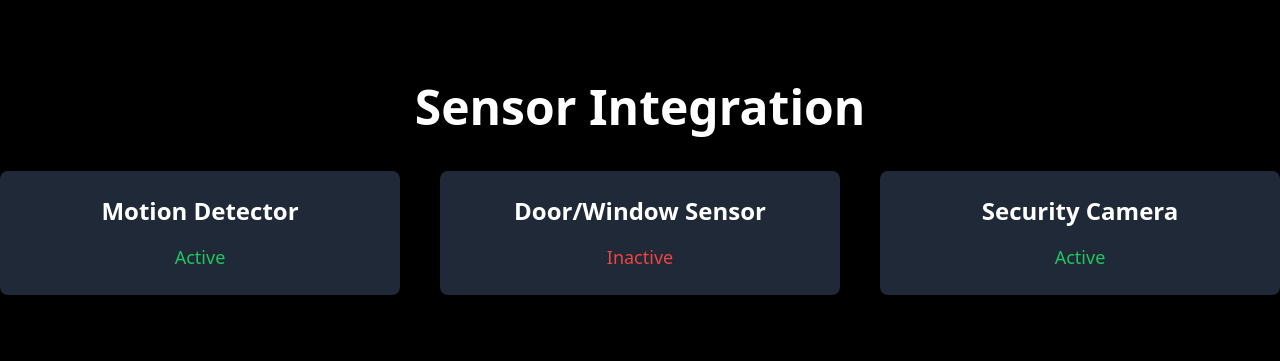
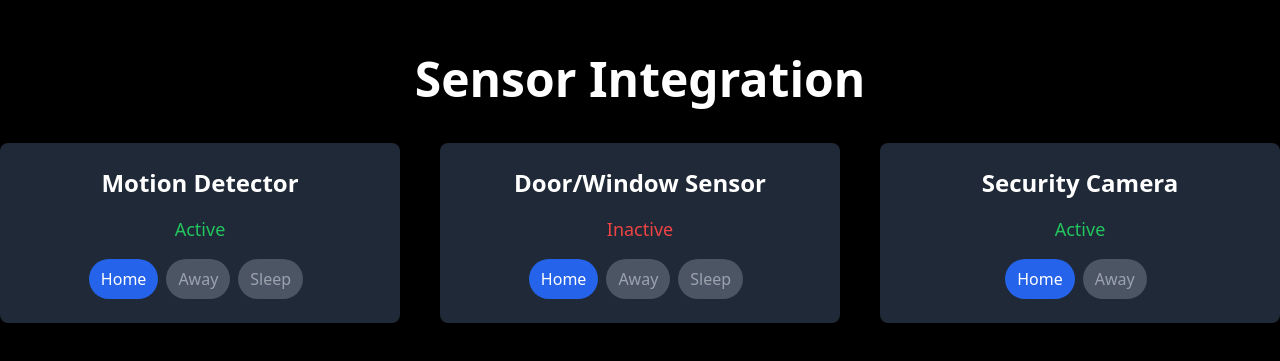
Before and after one commit to BrunoKiptoo/immersive-alarm-system, a React (Create React App) app: page /home in a window 1280 px wide. Shown: the part 211-572 px from the top of the page. Built offline with nearby package versions, Linux system fonts and the light colour scheme.

Commit message:
alarm system

```diff
--- a/src/components/SensorIntegration.js
+++ b/src/components/SensorIntegration.js
@@ -1,20 +1,50 @@
-import React from 'react';
-// import logo from '../Assets/image-removebg-preview (5).png';
+import React, { useState } from 'react';
+import logo from '../Assets/image-removebg-preview (5).png'; // Replace 'logo.png' with the path to your logo file
 
 function SensorIntegration() {
   // Dummy sensor data for demonstration
+  const [motionDetectorMode, setMotionDetectorMode] = useState('Home');
+  const [doorWindowSensorMode, setDoorWindowSensorMode] = useState('Home');
+  const [securityCameraMode, setSecurityCameraMode] = useState('Home');
+  const [isModalVisible, setIsModalVisible] = useState(false);
+
   const sensors = [
-    { id: 1, name: 'Motion Detector', status: 'Active' },
-    { id: 2, name: 'Door/Window Sensor', status: 'Inactive' },
-    { id: 3, name: 'Security Camera', status: 'Active' },
+    { id: 1, name: 'Motion Detector', status: 'Active', modes: ['Home', 'Away', 'Sleep'] },
+    { id: 2, name: 'Door/Window Sensor', status: 'Inactive', modes: ['Home', 'Away', 'Sleep'] },
+    { id: 3, name: 'Security Camera', status: 'Active', modes: ['Home', 'Away'] },
   ];
 
+  const handleMotionDetectorModeChange = (mode) => {
+    setMotionDetectorMode(mode);
+    setIsModalVisible(true);
+  };
+
+  const handleDoorWindowSensorModeChange = (mode) => {
+    setDoorWindowSensorMode(mode);
+    setIsModalVisible(true);
+  };
+
+  const handleSecurityCameraModeChange = (mode) => {
+    setSecurityCameraMode(mode);
+    setIsModalVisible(true);
+  };
+
+  const closeModal = () => {
+    setIsModalVisible(false);
+  };
+
+  const handleModalOverlayClick = (event) => {
+    if (event.target.classList.contains('modal-overlay')) {
+      closeModal();
+    }
+  };
+
   return (
-    <div className="sensor-integration-container bg-black h-screen">
+    <div className="sensor-integration-container bg-black h-screen text-white">
       <div className="container mx-auto h-full flex flex-col justify-center">
-        {/* <img src={logo} alt="Logo" className="mx-auto mb-4 mt-0" /> */}
+        {/* <img src={logo} alt="Logo" className="logo mx-auto mb-4 mt-0" /> */}
 
-        <h2 className="text-2xl sm:text-3xl md:text-4xl lg:text-5xl text-white font-bold mb-6 sm:mb-8 md:mb-10 text-center">
+        <h2 className="text-2xl sm:text-3xl md:text-4xl lg:text-5xl font-bold mb-6 sm:mb-8 md:mb-10 text-center">
           Sensor Integration
         </h2>
 
@@ -22,18 +52,66 @@ function SensorIntegration() {
           {sensors.map((sensor) => (
             <div
               key={sensor.id}
-              className="p-4 sm:p-6 bg-gray-800 rounded-lg shadow-lg text-white flex flex-col items-center"
+              className="p-4 sm:p-6 bg-gray-800 rounded-lg shadow-lg flex flex-col items-center"
             >
-              <h3 className="text-lg sm:text-xl md:text-2xl font-bold mb-2 sm:mb-4">
-                {sensor.name}
-              </h3>
-              <p className={`text-base sm:text-lg ${sensor.status === 'Active' ? 'text-green-500' : 'text-red-500'}`}>
+              <h3 className="text-lg sm:text-xl md:text-2xl font-bold mb-2 sm:mb-4">{sensor.name}</h3>
+              <p
+                className={`text-base sm:text-lg ${
+                  sensor.status === 'Active' ? 'text-green-500' : 'text-red-500'
+                }`}
+              >
                 {sensor.status}
               </p>
+              <div className="flex items-center mt-4">
+                {sensor.modes.map((mode) => (
+                  <button
+                    key={mode}
+                    className={`px-3 py-2 mr-2 rounded-full ${
+                      sensor.name === 'Motion Detector' && motionDetectorMode === mode
+                        ? 'bg-blue-600 text-white'
+                        : sensor.name === 'Door/Window Sensor' && doorWindowSensorMode === mode
+                        ? 'bg-blue-600 text-white'
+                        : sensor.name === 'Security Camera' && securityCameraMode === mode
+                        ? 'bg-blue-600 text-white'
+                        : 'bg-gray-600 text-gray-400 hover:text-white hover:bg-blue-600'
+                    }`}
+                    onClick={() => {
+                      if (sensor.name === 'Motion Detector') {
+                        handleMotionDetectorModeChange(mode);
+                      } else if (sensor.name === 'Door/Window Sensor') {
+                        handleDoorWindowSensorModeChange(mode);
+                      } else if (sensor.name === 'Security Camera') {
+                        handleSecurityCameraModeChange(mode);
+                      }
+                    }}
+                  >
+                    {mode}
+                  </button>
+                ))}
+              </div>
             </div>
           ))}
         </div>
       </div>
+
+      {isModalVisible && (
+  <div className="fixed inset-0 flex items-center justify-center z-10">
+    <div className="modal-overlay fixed   "></div>
+    <div className="modal-container bg-white w-80 mx-auto rounded-lg p-6">
+      <h3 className="text-xl font-bold mb-4 text-center">House Armed!</h3>
+      <p className="text-gray-700 mb-6 text-center">
+        The house is now armed in {motionDetectorMode}/{doorWindowSensorMode}/{securityCameraMode} mode.
+      </p>
+      <button
+        className="mt-2 px-4 py-2 rounded bg-blue-600 text-white hover:bg-blue-700 block mx-auto"
+        onClick={closeModal}
+      >
+        OK
+      </button>
+    </div>
+  </div>
+)}
+
     </div>
   );
 }
```
